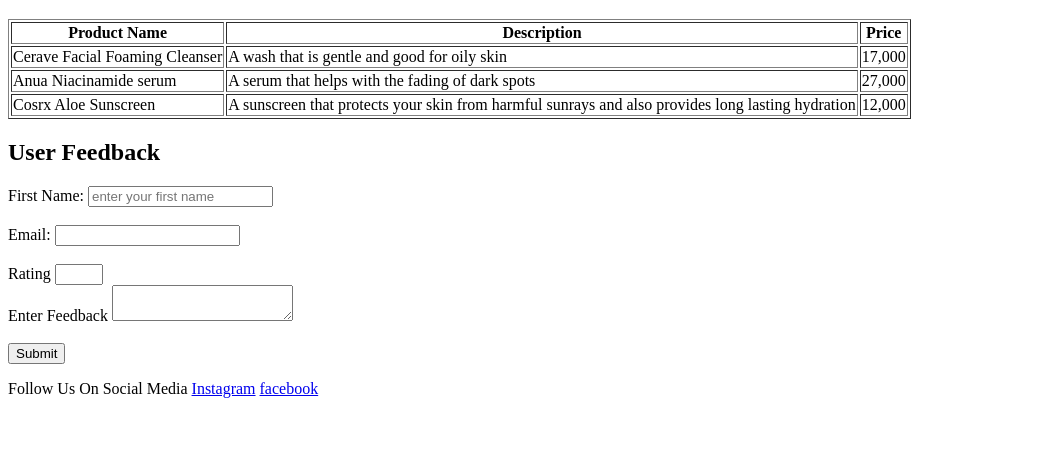
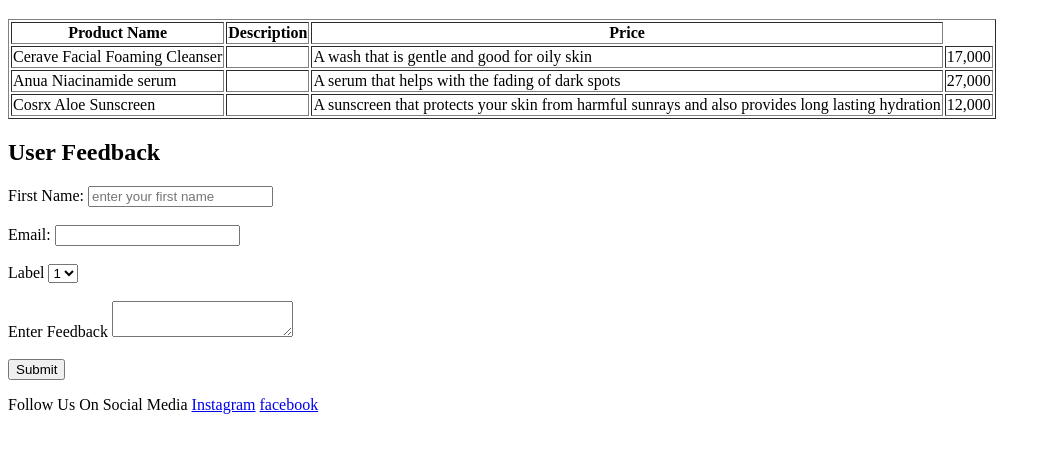
Before and after one commit to debbylek/Assignment1, a plain HTML site: page index.html in a window 1280 px wide. Shown: the part 61-514 px from the top of the page, without its empty margins (0-1051 px from the left). Drawn offline with Linux system fonts and the light colour scheme.

Commit message:
commit message

```diff
--- a/index.html
+++ b/index.html
@@ -7,58 +7,66 @@
 </head>
 <body>
  <h1>Product Hightlights</h1>
- <table border="1"
+ <table border="1">
    <tr>
      <th>Product Name</th>
      <th>Description</th>
      <th>Price</th>
-     </th>
      <tr>
-       <td>Cerave Facial Foaming Cleanser
+       <td>Cerave Facial Foaming Cleanser<td>
        <td>A wash that is gentle and good for oily skin</td>
        <td>17,000</td>
        </tr>
        <tr>
-        <td>Anua Niacinamide serum
+        <td>Anua Niacinamide serum<td>
         <td>A serum that helps with the fading of dark spots</td>
         <td>27,000</td>
        </tr>
        <tr>
-         <td>Cosrx Aloe Sunscreen
+         <td>Cosrx Aloe Sunscreen<td>
         <td>A sunscreen that protects your skin from harmful sunrays and also provides long lasting hydration</td>
         <td>12,000</td>
        </tr>
   </table>
   <h2>User Feedback</h2>
+
   <form>
     <div>
     <label for=" FirstName">First Name:</label>
     <input
-    type="text"
-    id=FirstName"
-    name="FirstName"
-    placeholder="enter your first name"
-    required
+      type="text"
+      id="FirstName"
+      name="FirstName"
+      placeholder="enter your first name"
+      required
     />
     </div>
     <br />
+
      <div>
     <label for="email">Email:</label>
     <input type="email" id="email" name="email" required />
-
   </div>
    <br />
 
    <div>
-   <label for="number">Rating</label>
-   <input type="number" id="number" name="number" min="1"
-   max="5" />
+   <label for="number">Label</label>
+   <select id="number" name="number">
+   <option value="1">1</option>
+   <option value="2">2</option>
+   <option value="3">3</option>
+   <option value="4">4</option>
+   <option value="5">5</option>
+   </select>
    </div>
+   <br />
+
   <div>
     <label for="message">Enter Feedback</label>
     <textarea id="message" name="message"></textarea>
   </div>
   <br />
+
   <div>
     <input type="submit" />
   </div>
```
